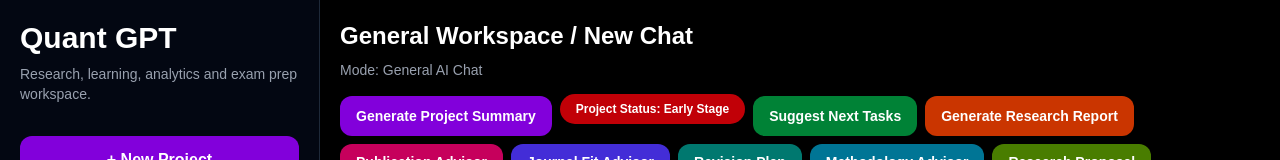
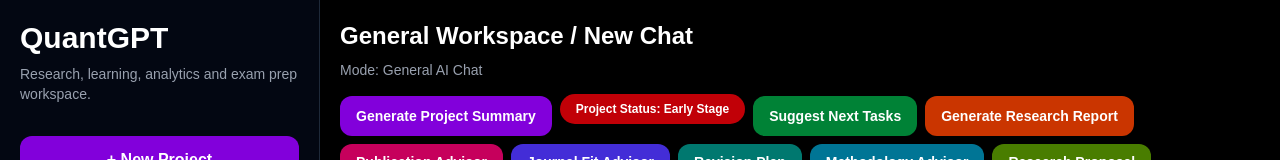
Before and after one commit to yomiannixs-jpg/QuantGPT, a Next.js app in the folder frontend/: page /dashboard in a window 1280 px wide. Shown: the top 160 px of the page. Built offline with nearby package versions, Linux system fonts and the light colour scheme.

Commit message:
Rename 'Quant GPT' to 'QuantGPT' throughout the app

```diff
--- a/frontend/app/dashboard/page.tsx
+++ b/frontend/app/dashboard/page.tsx
@@ -92,7 +92,7 @@
 
 const welcomeMessage: Message = {
   role: "assistant",
-  text: "Welcome to Quant GPT! I am an AI Engine Developed by YomiAnnixs. Feel free to inquire about topics in mathematics, finance, actuarial science, accounting, CFA, ICAN, economics, data analysis, research, coding, exam prep, Olympiads, or stock analysis.",
+  text: "Welcome to QuantGPT! I am an AI Engine Developed by YomiAnnixs. Feel free to inquire about topics in mathematics, finance, actuarial science, accounting, CFA, ICAN, economics, data analysis, research, coding, exam prep, Olympiads, or stock analysis.",
 };
 
 function createDefaultProject(): Project {
@@ -988,7 +988,7 @@
 ### ${chat.title}
 
 ${chat.messages
-  .map((m) => `**${m.role === "user" ? "You" : "Quant GPT"}:** ${m.text}`)
+  .map((m) => `**${m.role === "user" ? "You" : "QuantGPT"}:** ${m.text}`)
   .join("\n\n")}
 `
         )
@@ -1014,7 +1014,7 @@
     if (!activeChat) return;
 
     const chatText = activeChat.messages
-      .map((m) => `## ${m.role === "user" ? "You" : "Quant GPT"}\n\n${m.text}`)
+      .map((m) => `## ${m.role === "user" ? "You" : "QuantGPT"}\n\n${m.text}`)
       .join("\n\n---\n\n");
 
     const blob = new Blob([chatText], { type: "text/markdown" });
@@ -1687,7 +1687,7 @@
     <aside className="w-full lg:w-80 bg-gray-950 border-b lg:border-b-0 lg:border-r border-gray-800 p-4 lg:p-5">
   <div className="flex flex-col gap-4">
     <div>
-      <h1 className="text-3xl font-bold mb-2">Quant GPT</h1>
+      <h1 className="text-3xl font-bold mb-2">QuantGPT</h1>
       <p className="text-gray-400 text-sm mb-4">
         Research, learning, analytics and exam prep workspace.
       </p>
@@ -1890,7 +1890,7 @@
          <section className="flex-1 flex flex-col min-h-[calc(100vh-230px)] lg:min-h-screen">
   <div className="border-b border-gray-800 p-4 lg:p-5">
       <h2 className="text-xl lg:text-2xl font-semibold mb-2">
-        {activeProject?.name || "Quant GPT"} / {activeChat?.title || mode}
+        {activeProject?.name || "QuantGPT"} / {activeChat?.title || mode}
       </h2>
 
       <p className="text-gray-400 text-xs lg:text-sm mb-4"> Mode: {mode} </p>
@@ -2623,7 +2623,7 @@
             >
               <div className="flex items-center justify-between mb-2">
                 <p className="text-sm text-gray-300">
-                  {msg.role === "user" ? "You" : "Quant GPT"}
+                  {msg.role === "user" ? "You" : "QuantGPT"}
                 </p>
 
                 {msg.role === "assistant" && (
@@ -2669,7 +2669,7 @@
 
           {loading && (
             <div className="w-full lg:max-w-4xl p-4 rounded-2xl bg-gray-900 border border-gray-800">
-              <p className="text-sm text-gray-300 mb-2">Quant GPT</p>
+              <p className="text-sm text-gray-300 mb-2">QuantGPT</p>
               <p>Thinking...</p>
             </div>
           )}
@@ -2771,7 +2771,7 @@
     <Suspense
       fallback={
         <main className="min-h-screen bg-black text-white p-6">
-          Loading Quant GPT...
+          Loading QuantGPT...
         </main>
       }
     >
```
